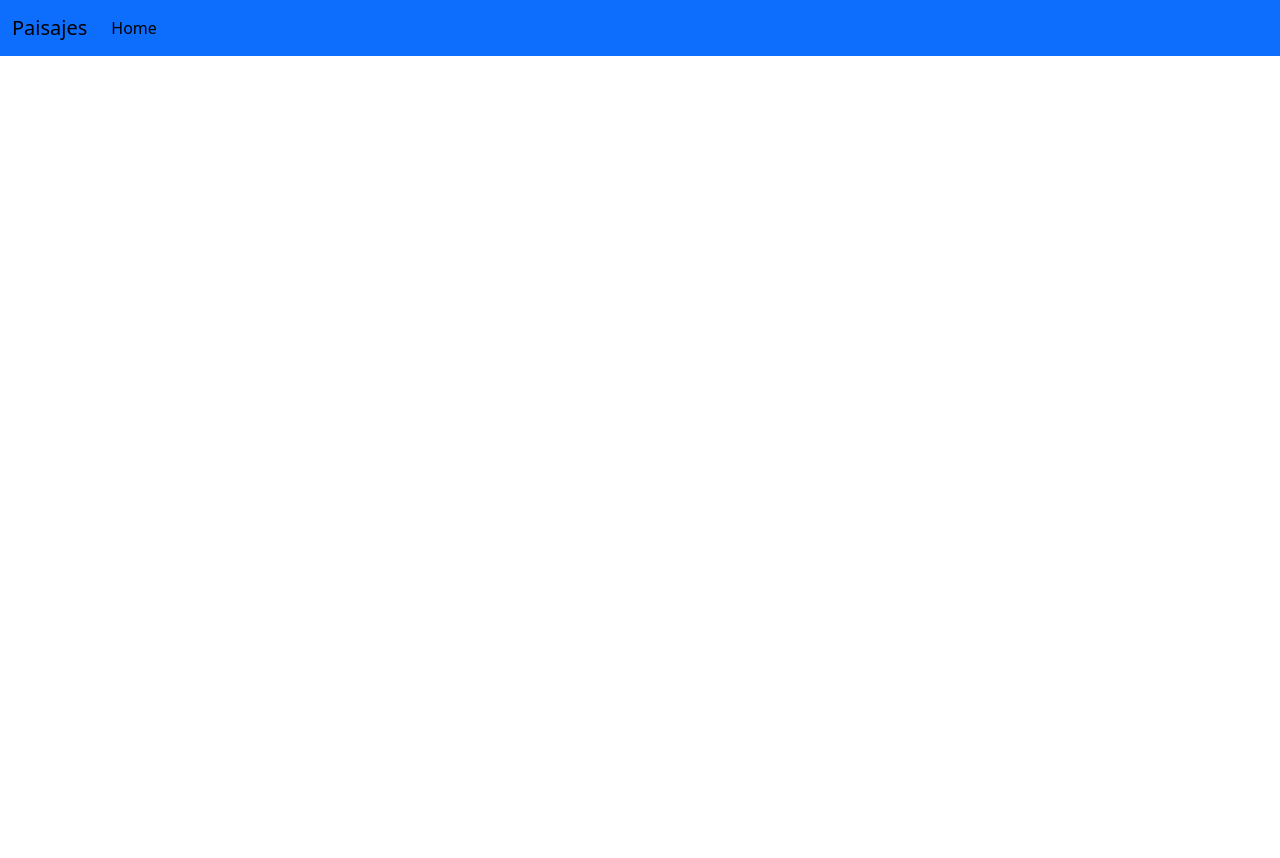
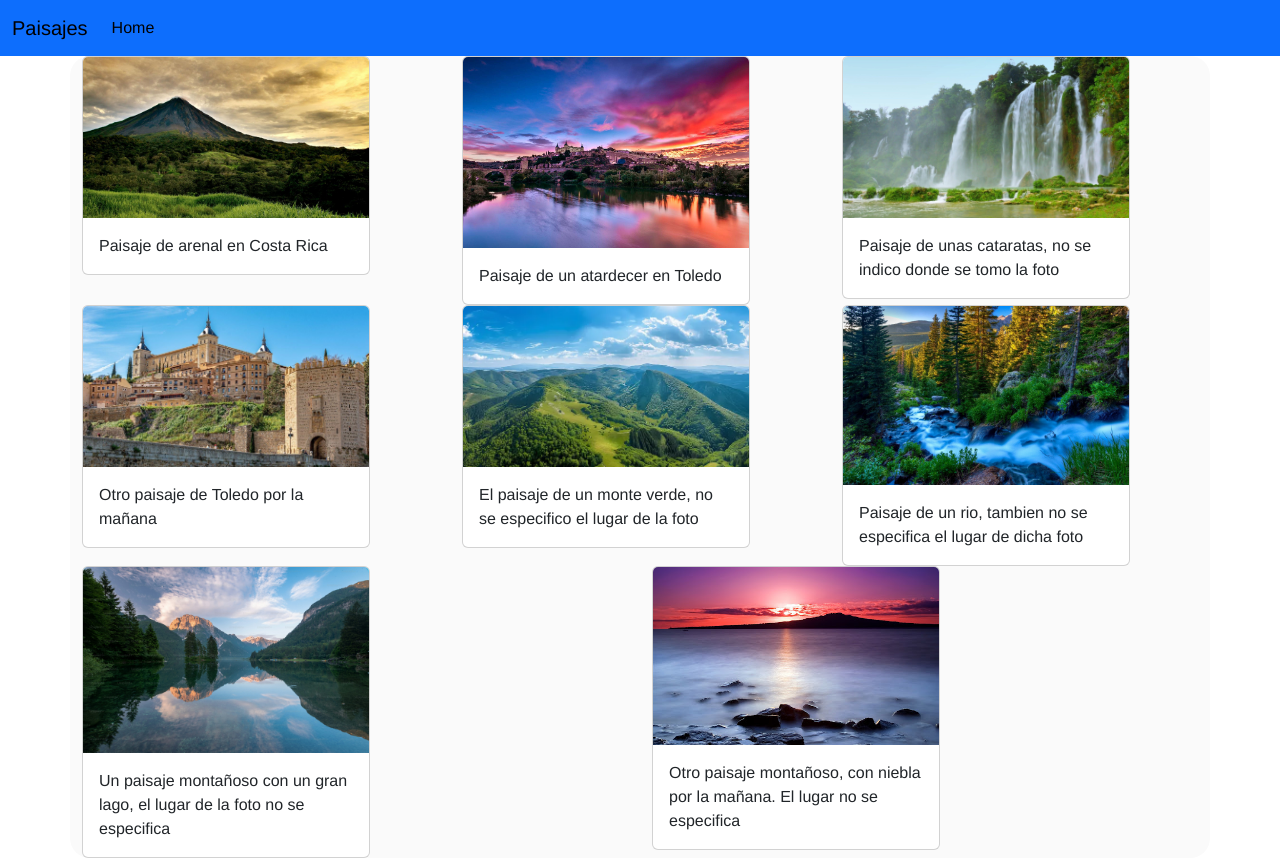
Before and after one commit to HLancha/galeria, a plain HTML site: page index.html in a window 1280 px wide. Before the commit the page ends 800 px from the top, so only its background shows below. Drawn offline with nearby package versions, Linux system fonts and the light colour scheme.

Commit message:
Version 2

```diff
--- a/index.html
+++ b/index.html
@@ -41,16 +41,68 @@
             <section class="container">
                 <div class="row">
                     <div class="col">
-                        <img src="" alt="">
+                        <div class="card" style="width: 18rem;">
+                            <img src="img/sinmod/arenal-costa-rica-k7TE--1600x900@abc.jpg" class="card-img-top" alt="...">
+                            <div class="card-body">
+                              <p class="card-text">Paisaje de arenal en Costa Rica</p>
+                            </div>
+                        </div>
                     </div>
                     <div class="col">
-                        <img src="" alt="">
+                        <div class="card" style="width: 18rem;">
+                            <img src="img/sinmod/atardecer-toledo-opt.jpg" class="card-img-top" alt="...">
+                            <div class="card-body">
+                              <p class="card-text">Paisaje de un atardecer en Toledo</p>
+                            </div>
+                        </div>
                     </div>
                     <div class="col">
-                        <img src="" alt="">
+                        <div class="card" style="width: 18rem;">
+                            <img src="img/sinmod/Beautiful-waterfalls-great-scenery_2560x1440.jpg" class="card-img-top" alt="...">
+                            <div class="card-body">
+                              <p class="card-text">Paisaje de unas cataratas, no se indico donde se tomo la foto</p>
+                            </div>
+                        </div>
                     </div>
                     <div class="col">
-                        <img src="" alt="">
+                        <div class="card" style="width: 18rem;">
+                            <img src="img/sinmod/c254f764-3f9c-4998-ad15-518c7af33f58_16-9-discover-aspect-ratio_default_0.jpg" class="card-img-top" alt="...">
+                            <div class="card-body">
+                              <p class="card-text">Otro paisaje de Toledo por la mañana</p>
+                            </div>
+                        </div>
+                    </div>
+                    <div class="col">
+                        <div class="card" style="width: 18rem;">
+                            <img src="img/sinmod/depositphotos_729026194-stock-photo-fantastic-landscape-scene-mountain-aerial.jpg" class="card-img-top" alt="...">
+                            <div class="card-body">
+                              <p class="card-text">El paisaje de un monte verde, no se especifico el lugar de la foto</p>
+                            </div>
+                        </div>
+                    </div>
+                    <div class="col">
+                        <div class="card" style="width: 18rem;">
+                            <img src="img/sinmod/paisajes-naturales-animales-y-flores-en-la-naturaleza-flowers-landscapes-and-animals-nature-1.jpg" class="card-img-top" alt="...">
+                            <div class="card-body">
+                              <p class="card-text">Paisaje de un rio, tambien no se especifica el lugar de dicha foto</p>
+                            </div>
+                        </div>
+                    </div>
+                    <div class="col">
+                        <div class="card" style="width: 18rem;">
+                            <img src="img/sinmod/premium_photo-1668024966086-bd66ba04262f.jpeg" class="card-img-top" alt="...">
+                            <div class="card-body">
+                              <p class="card-text">Un paisaje montañoso con un gran lago, el lugar de la foto no se especifica</p>
+                            </div>
+                        </div>
+                    </div>
+                    <div class="col">
+                        <div class="card" style="width: 18rem;">
+                            <img src="img/sinmod/unnamed.jpg" class="card-img-top" alt="...">
+                            <div class="card-body">
+                              <p class="card-text">Otro paisaje montañoso, con niebla por la mañana. El lugar no se especifica</p>
+                            </div>
+                        </div>
                     </div>
                 </div>
             </section>
--- a/style.css
+++ b/style.css
@@ -0,0 +1,13 @@
+:root {
+    --bg-color-section: #fafafa;
+    --font-family-body: "Helvetica Neue", Helvetica, Arial, sans-serif;
+    --border-radius-section: 20px;
+  }
+
+  body {
+    font-family: var(--font-family-body);
+  }
+  section {
+    background-color: var(--bg-color-section);
+    border-radius: var(--border-radius-section);
+  }
```
